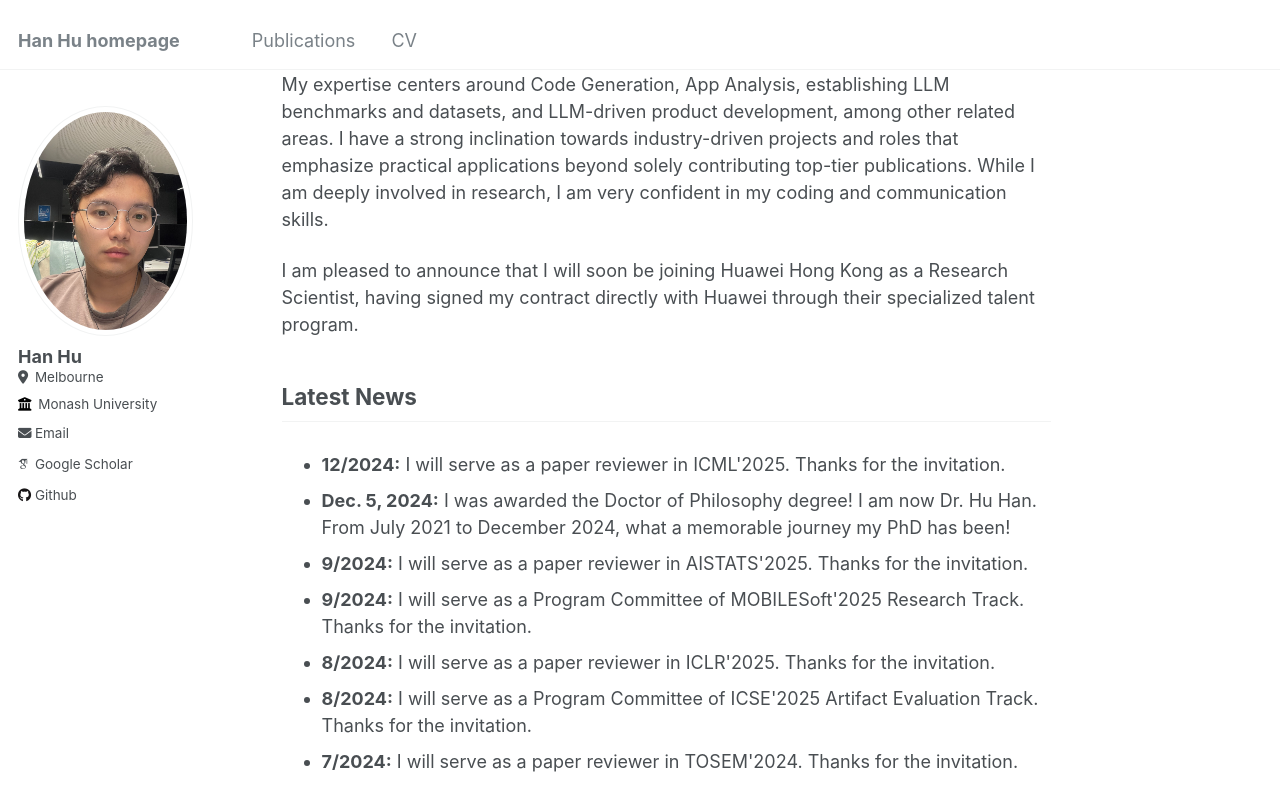
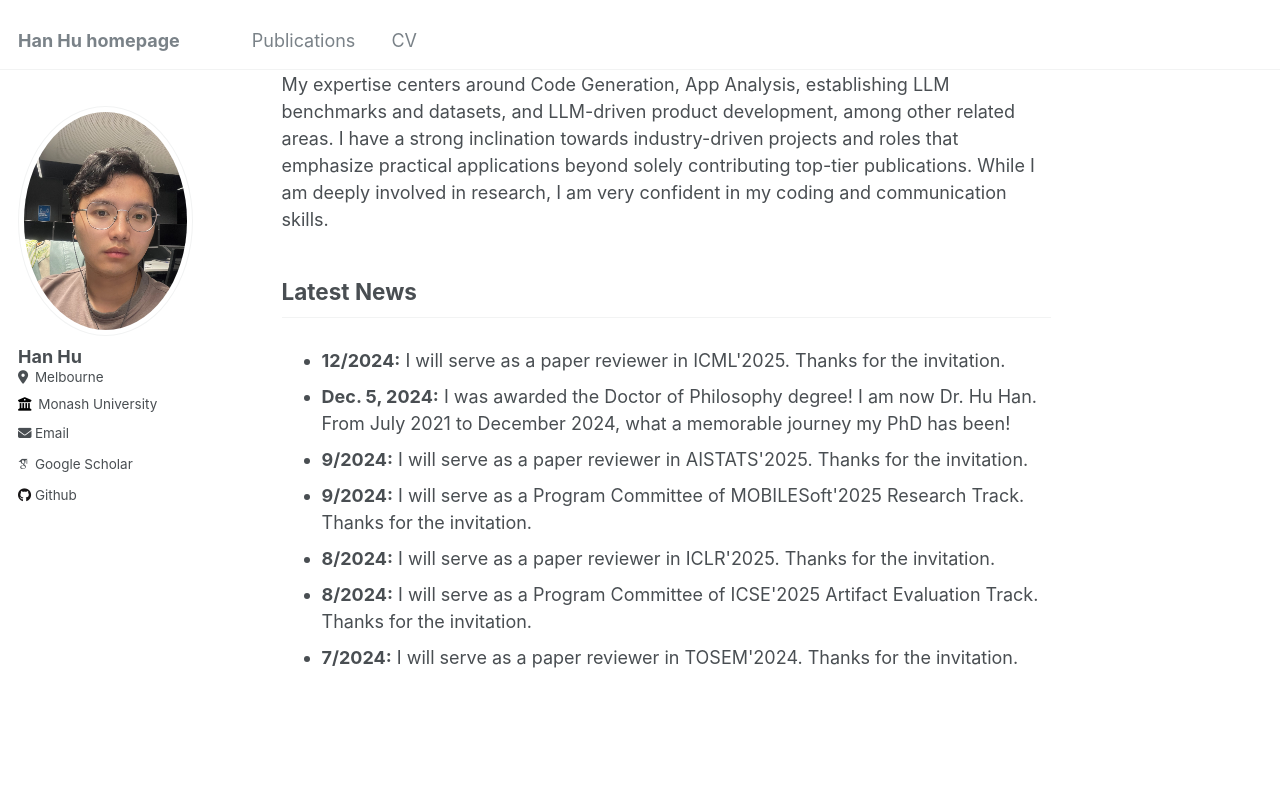
Before and after one commit to huhanGitHub/huhanGitHub.github.io, a Jekyll site: the page built from _pages/about.md, in a window 1280 px wide and 900 px high, scrolled down 914 px. Shown: the top 811 px of the window. Built offline with Jekyll 4.4.1, drawn with Linux system fonts in a browser that asks for light colours; some web fonts are replaced.

Commit message:
Update about.md

```diff
--- a/_pages/about.md
+++ b/_pages/about.md
@@ -34,7 +34,8 @@ If you are interested in collaborating on a project or paper with me, please fee
 My expertise centers around Code Generation, App Analysis, establishing LLM benchmarks and datasets, and LLM-driven product development, among other related areas.
 I have a strong inclination towards industry-driven projects and roles that emphasize practical applications beyond solely contributing top-tier publications. While I am deeply involved in research, I am very confident in my coding and communication skills.
 
-I am pleased to announce that I will soon be joining Huawei Hong Kong as a Research Scientist, having signed my contract directly with Huawei through their specialized talent program.
+<!--
+I am pleased to announce that I will soon be joining Huawei Hong Kong as a Research Scientist, having signed my contract directly with Huawei through their specialized talent program.  -->
 
 
 ## Latest News
```
